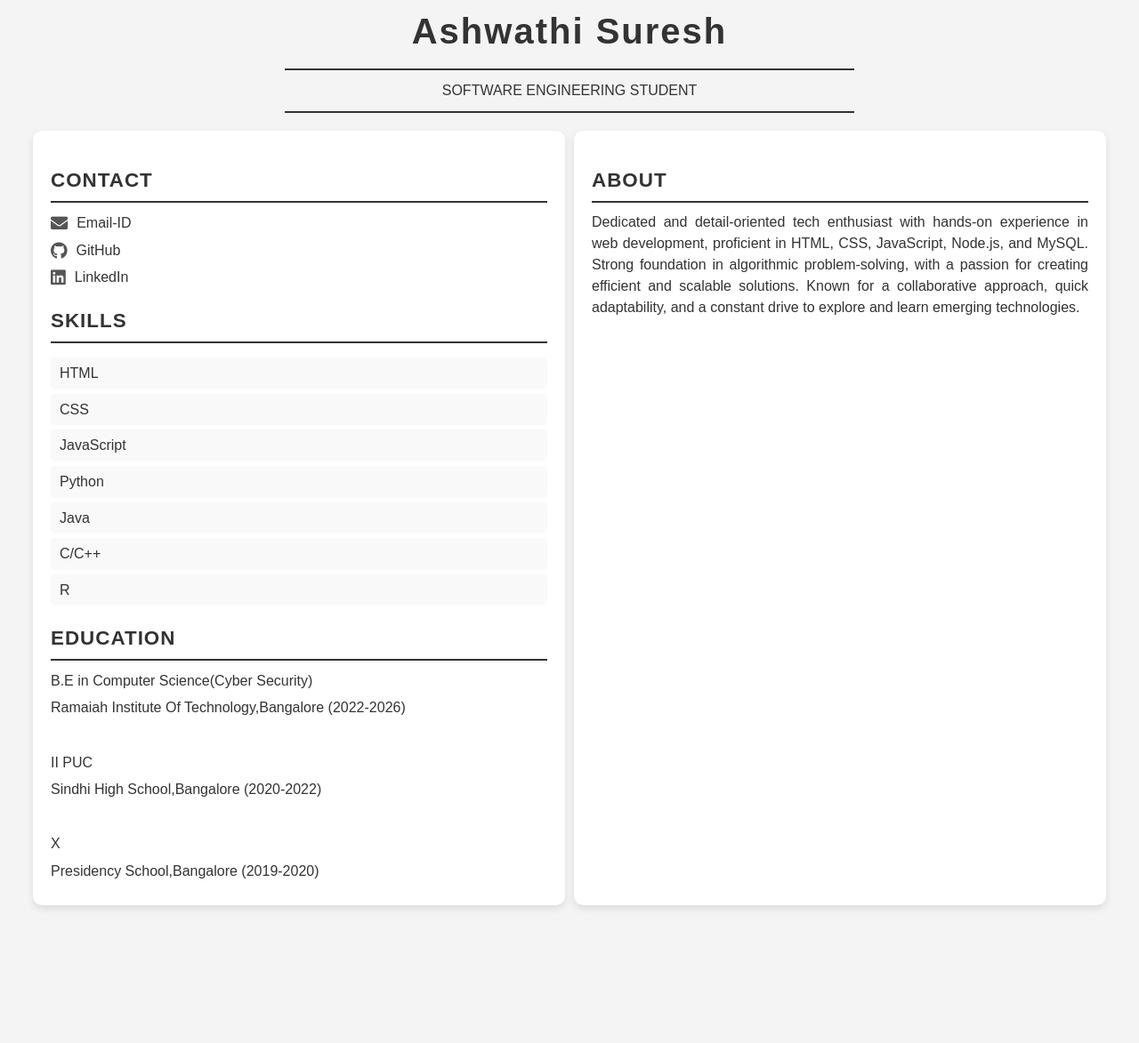
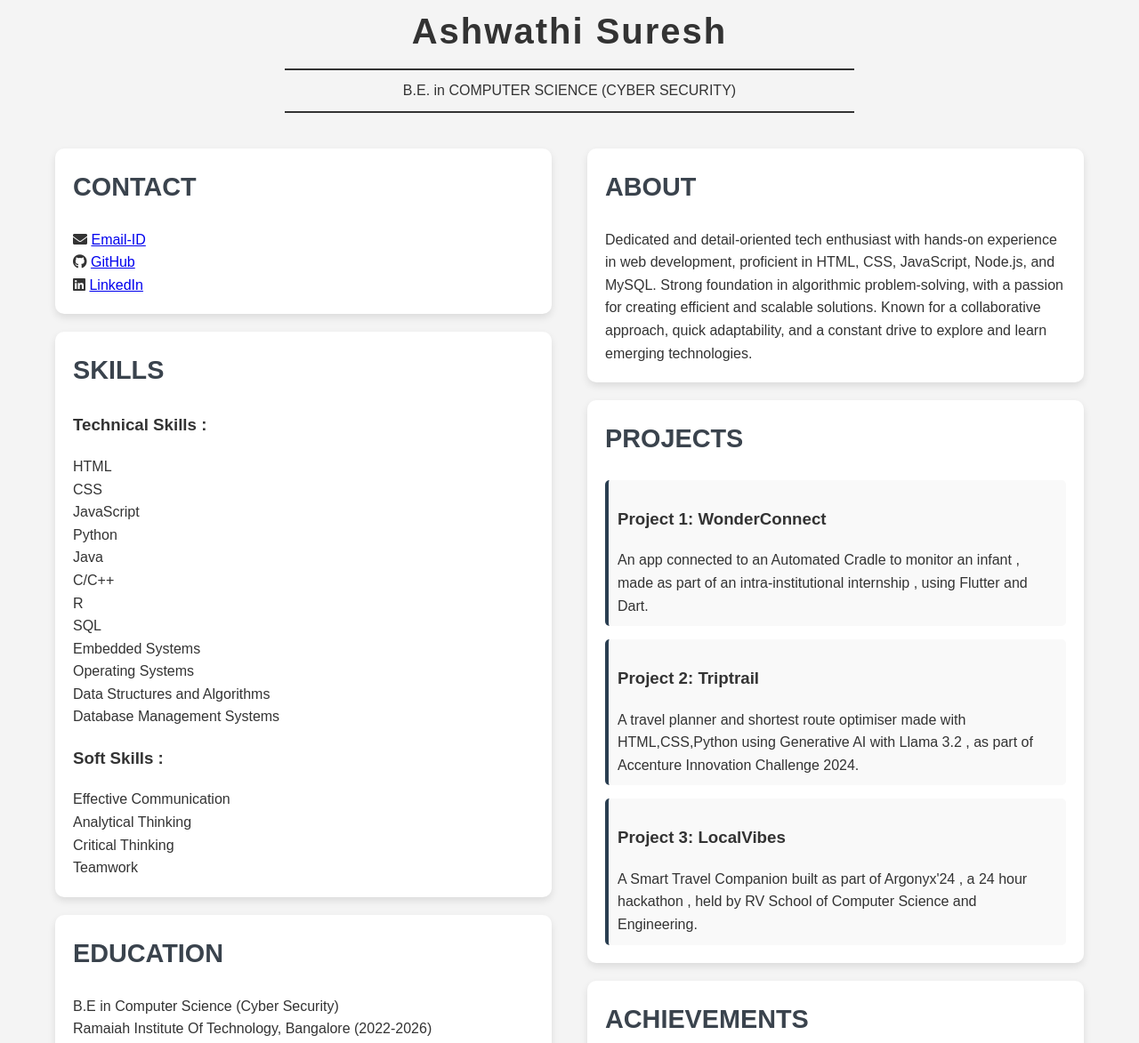
Before and after one commit to ashwathi-1730/webdev_resume, a plain HTML site: page index.html in a window 1280 px wide. Shown: the part 17-1190 px from the top of the page at 89% size. Before the commit the page ends 1055 px from the top, so only its background shows below. Drawn offline with Linux system fonts and the light colour scheme.

Commit message:
added more sections and updated the resume

```diff
--- a/index.html
+++ b/index.html
@@ -2,15 +2,15 @@
 <head>
     <link href="styles.css" rel="stylesheet">
     <link rel="stylesheet" href="https://cdnjs.cloudflare.com/ajax/libs/font-awesome/5.15.4/css/all.min.css">
-		<title>Your Name resume</title>
+    <title>Ashwathi Suresh | Resume</title>
 </head>
 
 <body>
     <header id="header">
-			<!-- resume header with your name and title -->
+        <!-- Resume header with your name and title -->
         <h1>Ashwathi Suresh</h1>
         <hr>
-			SOFTWARE ENGINEERING STUDENT
+        B.E. in COMPUTER SCIENCE (CYBER SECURITY)
         <hr>
     </header>
     <main>
@@ -18,21 +18,21 @@
             <section>
                 <h2>CONTACT</h2>
                 <p>
-                        <i class="fa fa-envelope" aria-hidden="false"></i>
-                        <a href="mailto:your-ashwathisuresh3001@gmail.com">Email-ID</a>
+                    <i class="fa fa-envelope"></i>
+                    <a href="mailto:ashwathisuresh3001@gmail.com">Email-ID</a>
                 </p>
                 <p>
-                        <i class="fab fa-github" aria-hidden="true"></i>
+                    <i class="fab fa-github"></i>
                     <a href="https://github.com/ashwathi-1730">GitHub</a>
                 </p>
                 <p>
-                        <i class="fab fa-linkedin" aria-hidden="true"></i>
+                    <i class="fab fa-linkedin"></i>
                     <a href="https://www.linkedin.com/in/ashwathi-suresh-73a4532b8/">LinkedIn</a>
                 </p>
-
             </section>
             <section>
                 <h2>SKILLS</h2>
+                <h3>Technical Skills :</h3>
                 <ul>
                     <li>HTML</li>
                     <li>CSS</li>
@@ -41,16 +41,28 @@
                     <li>Java</li>
                     <li>C/C++</li>
                     <li>R</li>
+                    <li>SQL</li>
+                    <li>Embedded Systems</li>
+                    <li>Operating Systems</li>
+                    <li>Data Structures and Algorithms</li>
+                    <li>Database Management Systems</li>
+                </ul>
+                <h3>Soft Skills :</h3>
+                <ul>
+                    <li>Effective Communication</li>
+                    <li>Analytical Thinking</li>
+                    <li>Critical Thinking</li>
+                    <li>Teamwork</li>
                 </ul>
             </section>
             <section>
                 <h2>EDUCATION</h2>
-					<p>B.E in Computer Science(Cyber Security)</p>
-					<p>Ramaiah Institute Of Technology,Bangalore (2022-2026) </p><br>
+                <p>B.E in Computer Science (Cyber Security)</p>
+                <p>Ramaiah Institute Of Technology, Bangalore (2022-2026)</p><br>
                 <p>II PUC</p>
-					<p>Sindhi High School,Bangalore (2020-2022) </p><br>
+                <p>Sindhi High School, Bangalore (2020-2022)</p><br>
                 <p>X</p>
-					<p>Presidency School,Bangalore (2019-2020)</p>
+                <p>Presidency School, Bangalore (2019-2020)</p>
             </section>
         </article>
         <article id="mainRight">
@@ -58,6 +70,46 @@
                 <h2>ABOUT</h2>
                 <p>Dedicated and detail-oriented tech enthusiast with hands-on experience in web development, proficient in HTML, CSS, JavaScript, Node.js, and MySQL. Strong foundation in algorithmic problem-solving, with a passion for creating efficient and scalable solutions. Known for a collaborative approach, quick adaptability, and a constant drive to explore and learn emerging technologies.</p>
             </section>
+            <section>
+                <h2>PROJECTS</h2>
+                <div class="projects">
+                    <div class="project-card">
+                        <h3>Project 1: WonderConnect</h3>
+                        <p>An app connected to an Automated Cradle to monitor an infant , made as part of an intra-institutional internship , using Flutter and Dart.</p>
+                    </div>
+                    <div class="project-card">
+                        <h3>Project 2: Triptrail</h3>
+                        <p>A travel planner and shortest route optimiser made with HTML,CSS,Python using Generative AI with Llama 3.2 , as part of Accenture Innovation Challenge 2024.</p>
+                    </div>
+                    <div class="project-card">
+                        <h3>Project 3: LocalVibes</h3>
+                        <p>A Smart Travel Companion built as part of Argonyx'24 , a 24 hour hackathon , held by RV School of Computer Science and Engineering.</p>
+                    </div>
+                </div>
+            </section>
+            <section>
+                <h2>ACHIEVEMENTS</h2>
+                <ul class="achievements">
+                    <li>
+                        <h3>2nd Workshop on Present and Future Computing Systems</h3>
+                        <p>Got selected to attend the afore mentioned workshop conducted by the Department of Computing Systems and Automation , Indian Institute Of Science , Bengaluru and gained knowledge from skilled mentors across India.</p>
+                    </li>
+                    <li>
+                        <h3>Software Engineering By NPTEL</h3>
+                        <p>Scored 70% in the 12 week certification course conducted by NPTEL entering the Top 5%.</p>
+                    </li>
+                </ul>
+            </section>
+            <section>
+                <h2>INTERESTS</h2>
+                <ul class="interests">
+                    <li>Coding</li>
+                    <li>Cybersecurity</li>
+                    <li>Web Development</li>
+                    <li>Problem Solving</li>
+                    <li>AI</li>
+                </ul>
+            </section>
         </article>
     </main>
 </body>
--- a/styles.css
+++ b/styles.css
@@ -11,6 +11,7 @@ body {
 header {
     text-align: center;
     margin-top: 20px;
+    animation: fadeIn 1s ease-in-out;
 }
 
 h1 {
@@ -26,13 +27,6 @@ hr {
     border-top: 2px solid #333;
 }
 
-header span {
-    display: block;
-    font-size: 1.2em;
-    margin-top: 10px;
-    color: #555;
-}
-
 /* Main Layout */
 main {
     display: flex;
@@ -43,71 +37,54 @@ main {
 #mainLeft, #mainRight {
     width: 45%;
     padding: 20px;
-    background: #fff;
-    box-shadow: 0 4px 8px rgba(0, 0, 0, 0.1);
-    border-radius: 10px;
+    display: flex;
+    flex-direction: column;
+    gap: 20px;
 }
 
-#mainLeft {
-    margin-right: 10px;
+/* Section as Cards */
+section {
+    background: #fff;
+    padding: 20px;
+    border-radius: 10px;
+    box-shadow: 0 4px 8px rgba(0, 0, 0, 0.1);
+    transition: transform 0.3s, box-shadow 0.3s;
 }
 
-h2 {
-    font-size: 1.4em;
-    margin-bottom: 10px;
-    text-transform: uppercase;
-    border-bottom: 2px solid #333;
-    padding-bottom: 5px;
-    letter-spacing: 1px;
+section:hover {
+    transform: scale(1.03);
+    box-shadow: 0 8px 16px rgba(0, 0, 0, 0.2);
 }
 
-/* Contact Section */
-section p {
-    margin: 5px 0;
-    display: flex;
-    align-items: center;
-    gap: 10px;
+section h2 {
+    margin-top: 0;
+    color: #3a434d;
+    font-size: 1.8em;
 }
 
-section p i {
-    font-size: 1.2em;
-    color: #555;
+section p, section ul {
+    margin: 0;
+    padding: 0;
+    list-style-type: none;
 }
 
-section a {
-    text-decoration: none;
-    color: #333;
+/* Projects Section */
+.projects {
+    display: flex;
+    flex-direction: column;
+    gap: 15px;
 }
 
-section a:hover {
-    text-decoration: underline;
-    color: #0073e6;
+.project-card {
+    padding: 10px;
+    background: #f9f9f9;
+    border-left: 4px solid #2a3e51;
+    border-radius: 5px;
+    transition: background 0.3s;
 }
 
-/* Skills Section */
-ul {
-    list-style: none;
-    padding: 0;
-}
-
-ul li {
-    background: #f9f9f9;
-    margin: 5px 0;
-    padding: 5px 10px;
-    border-radius: 5px;
-}
-
-/* Education Section */
-section p {
-    margin: 5px 0;
-}
-
-/* About Section */
-#mainRight p {
-    margin: 10px 0;
-    font-size: 1em;
-    text-align: justify;
-    line-height: 1.5;
+.project-card:hover {
+    background: #e6f7ff;
 }
 
 /* Responsive Design */
@@ -122,3 +99,15 @@ section p {
         margin-bottom: 20px;
     }
 }
+
+/* Animations */
+@keyframes fadeIn {
+    from {
+        opacity: 0;
+        transform: translateY(-20px);
+    }
+    to {
+        opacity: 1;
+        transform: translateY(0);
+    }
+}
```
Lines whose indentation alone changed are shown as unchanged.
